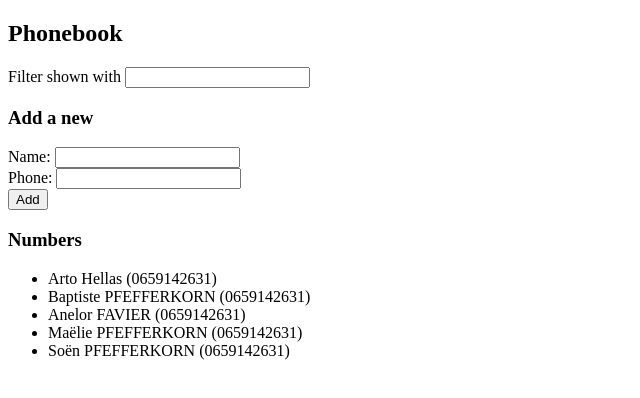
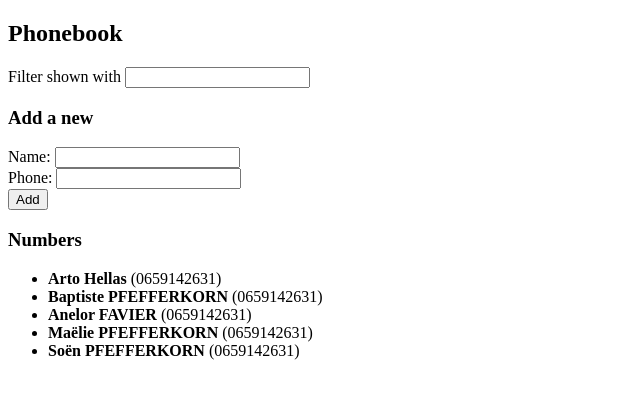
Before and after one commit to graindeweb/FullStackOpen, a React (Create React App) app in the folder part2/phonebook/: page / in a window 1280 px wide. Shown: the top 398 px of the page, without its empty margins (0-640 px from the left). Built offline with nearby package versions, Linux system fonts and the light colour scheme.

Commit message:
Part 2.10 done

```diff
--- a/part2/phonebook/src/App.js
+++ b/part2/phonebook/src/App.js
@@ -1,4 +1,7 @@
 import { useState } from "react"
+import { AddPersonForm } from "./components/AddPersonForm"
+import { Persons } from "./components/Persons"
+import { Search } from "./components/Search"
 
 function App() {
   const [persons, setPersons] = useState([
@@ -7,34 +10,26 @@ function App() {
     { name: "Anelor FAVIER", phone: "0659142631", id: 3 },
     { name: "Maëlie PFEFFERKORN", phone: "0659142631", id: 4 },
     { name: "Soën PFEFFERKORN", phone: "0659142631", id: 5 },
-
-
   ])
-  const [newName, setNewName] = useState("")
-  const [newPhone, setNewPhone] = useState("")
   const [searchValue, setSearchValue] = useState("")
 
-  const clearForm = () => {
-    setNewName("")
-    setNewPhone("")
-  }
+  const addPerson = (name, phone) => {
+    if (persons.find((person) => person.name === name)) {
+      return false
+    }
 
-  const handleNameChange = (event) => {
-    setNewName(event.target.value)
-  }
+    const uuid =
+      Math.random().toString(36).substring(2, 15) + Math.random().toString(36).substring(2, 15)
 
-  const handlePhoneChange = (event) => {
-    setNewPhone(event.target.value)
-  }
+    setPersons(
+      persons.concat({
+        name,
+        phone,
+        id: uuid,
+      })
+    )
 
-  const handleFormSubmit = (event) => {
-    event.preventDefault()
-    if (persons.find((person) => person.name === newName)) {
-      alert(`${newName} is already added to phonebook`)
-    } else {
-      setPersons(persons.concat({ name: newName, phone: newPhone }))
-      clearForm()
-    }
+    return persons
   }
 
   const handleSearchChange = (event) => {
@@ -50,27 +45,13 @@ function App() {
   return (
     <div>
       <h2>Phonebook</h2>
-      <div>
-        Filter shown with <input value={searchValue} onChange={handleSearchChange} />
-      </div>
+      <Search value={searchValue} onchangeHandler={handleSearchChange} />
+
       <h3>Add a new</h3>
-      <form onSubmit={handleFormSubmit}>
-        <div>
-          Name: <input onChange={handleNameChange} value={newName} />
-        </div>
-        <div>
-          Phone: <input onChange={handlePhoneChange} value={newPhone} />
-        </div>
-        <button type="submit">Add</button>
-      </form>
+      <AddPersonForm addPersonHandler={addPerson} />
+
       <h3>Numbers</h3>
-      <ul>
-        {filteredPersons().map((person, i) => (
-          <li key={`${person.name}_${i}`}>
-            {person.name} ({person.phone})
-          </li>
-        ))}
-      </ul>
+      <Persons filteredPersons={filteredPersons()} />
     </div>
   )
 }
--- /dev/null
+++ b/part2/phonebook/src/components/AddPersonForm.js
@@ -0,0 +1,44 @@
+import React, { useState } from "react"
+
+export const AddPersonForm = ({ addPersonHandler }) => {
+  const [newName, setNewName] = useState("")
+  const [newPhone, setNewPhone] = useState("")
+
+  const handleNameChange = (event) => {
+    setNewName(event.target.value)
+  }
+
+  const handlePhoneChange = (event) => {
+    setNewPhone(event.target.value)
+  }
+
+  const clearForm = () => {
+    setNewName("")
+    setNewPhone("")
+  }
+
+  const onSubmitHandler = (event) => {
+    event.preventDefault()
+    if (newName.trim() === "" || newPhone.trim() === "") {
+      alert("You must give a name AND a phone number to new contact!")
+    } else {
+      if (addPersonHandler(newName, newPhone) === false) {
+        alert(`${newName} is already added to phonebook`)
+      } else {
+        clearForm()
+      }
+    }
+  }
+
+  return (
+    <form onSubmit={onSubmitHandler}>
+      <div>
+        Name: <input onChange={handleNameChange} value={newName} />
+      </div>
+      <div>
+        Phone: <input onChange={handlePhoneChange} value={newPhone} />
+      </div>
+      <button type="submit">Add</button>
+    </form>
+  )
+}
--- /dev/null
+++ b/part2/phonebook/src/components/Person.js
@@ -0,0 +1,12 @@
+import React from "react"
+
+export const Person = ({ person }) => {
+  return (
+    <span>
+      <span>
+        <strong>{person.name}</strong>
+      </span>{" "}
+      ({person.phone})
+    </span>
+  )
+}
--- /dev/null
+++ b/part2/phonebook/src/components/Persons.js
@@ -0,0 +1,14 @@
+import React from "react"
+import { Person } from "./Person"
+
+export const Persons = ({ filteredPersons }) => {
+  return (
+    <ul>
+      {filteredPersons.map((person) => (
+        <li key={`${person.id}`}>
+          <Person person={person} />
+        </li>
+      ))}
+    </ul>
+  )
+}
--- /dev/null
+++ b/part2/phonebook/src/components/Search.js
@@ -0,0 +1,9 @@
+import React from 'react'
+
+export const Search = ({ searchValue, onchangeHandler }) => {
+  return (
+    <div>
+      Filter shown with <input value={searchValue} onChange={onchangeHandler} />
+    </div>
+  )
+}
```
